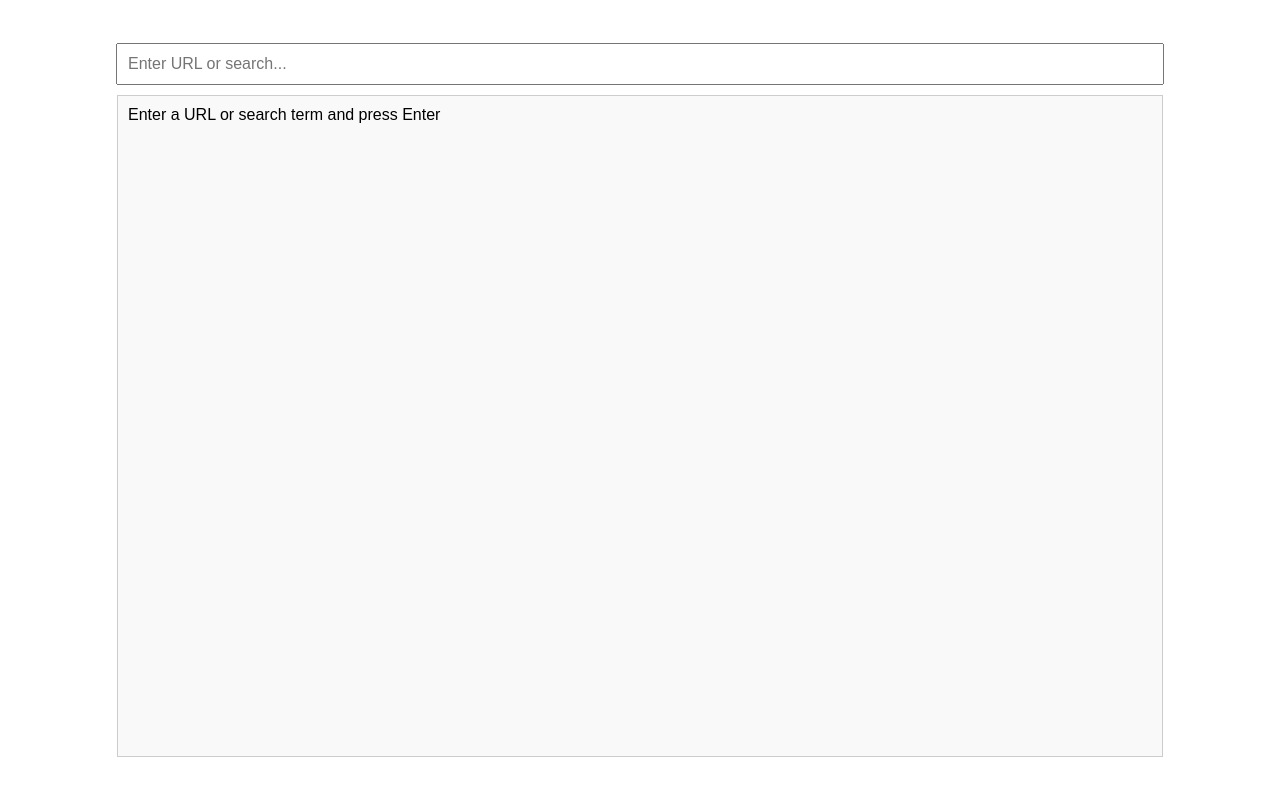
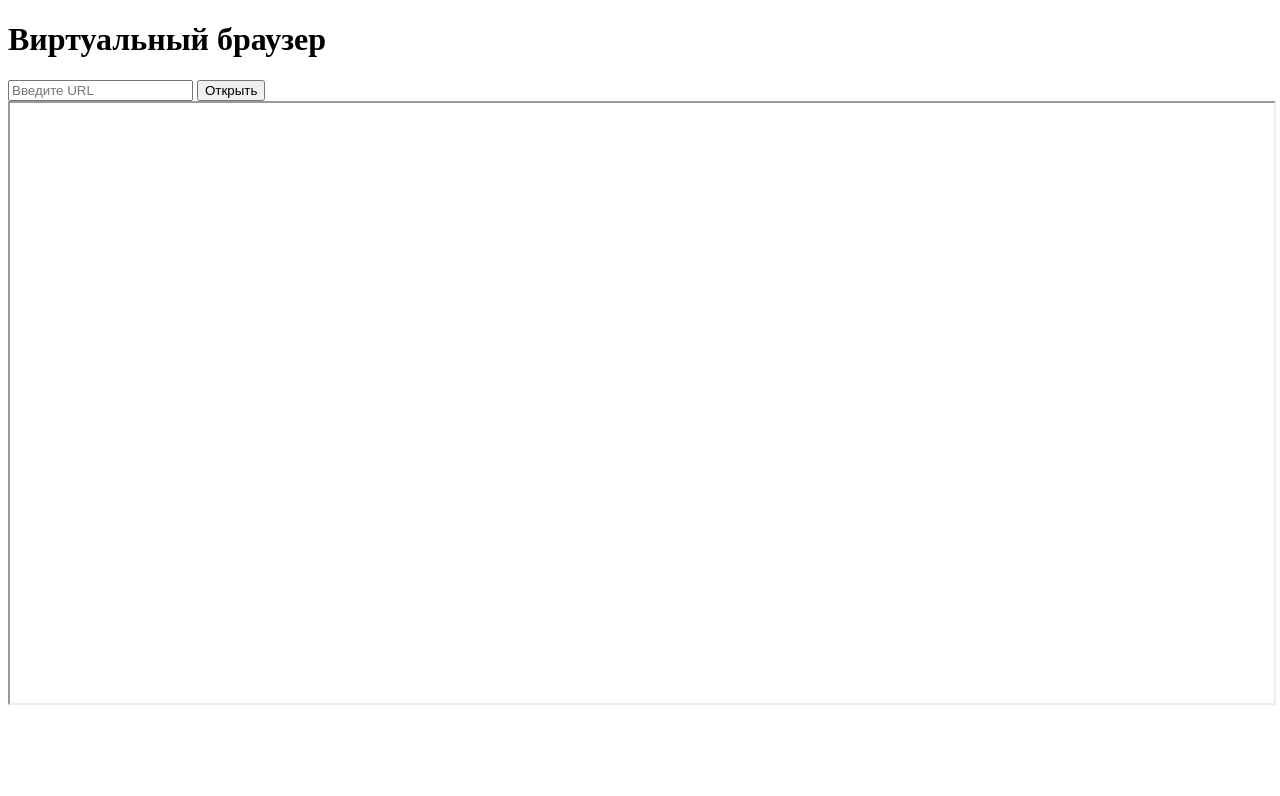
Before and after one commit to Chelovek0020/browser-virtual, a website: page public/index.html in a window 1280 px wide. Drawn offline with Linux system fonts and the light colour scheme.

Commit message:
Initial commit

```diff
--- a/public/index.html
+++ b/public/index.html
@@ -1,55 +1,23 @@
 <!DOCTYPE html>
-<html lang="en">
+<html lang="ru">
 <head>
     <meta charset="UTF-8">
     <meta name="viewport" content="width=device-width, initial-scale=1.0">
-    <title>Virtual Browser</title>
-    <style>
-        body {
-            font-family: Arial, sans-serif;
-            margin: 0;
-            padding: 0;
-            display: flex;
-            flex-direction: column;
-            align-items: center;
-            justify-content: center;
-            height: 100vh;
-        }
-        #searchBar {
-            width: 80%;
-            padding: 10px;
-            margin-bottom: 10px;
-            font-size: 16px;
-        }
-        #output {
-            width: 80%;
-            height: 80vh;
-            border: 1px solid #ccc;
-            overflow: auto;
-            background: #f9f9f9;
-            padding: 10px;
-        }
-    </style>
+    <title>Виртуальный браузер</title>
 </head>
 <body>
-    <input id="searchBar" type="text" placeholder="Enter URL or search..." onkeypress="handleKeyPress(event)">
-    <div id="output">Enter a URL or search term and press Enter</div>
+    <h1>Виртуальный браузер</h1>
+    <input type="text" id="urlInput" placeholder="Введите URL">
+    <button onclick="loadSite()">Открыть</button>
+    <iframe id="browserFrame" width="100%" height="600px"></iframe>
 
     <script>
-        async function handleKeyPress(event) {
-            if (event.key === 'Enter') {
-                let query = document.getElementById('searchBar').value;
-                let urlPattern = /^(https?:\/\/)?[\w.-]+(\.[a-z]{2,})+/i;
-                let url = urlPattern.test(query) ? (query.startsWith('http') ? query : 'https://' + query) : `https://duckduckgo.com/html/?q=${encodeURIComponent(query)}`;
-
-                try {
-                    let response = await fetch('/proxy?url=' + encodeURIComponent(url));
-                    let text = await response.text();
-                    document.getElementById('output').innerHTML = text;
-                } catch (error) {
-                    document.getElementById('output').innerHTML = 'Failed to load content.';
-                }
+        function loadSite() {
+            let url = document.getElementById('urlInput').value;
+            if (!url.startsWith('http')) {
+                url = 'https://' + url;
             }
+            document.getElementById('browserFrame').src = '/proxy?url=' + encodeURIComponent(url);
         }
     </script>
 </body>
```
Also changed, not shown: server.js (+7 -1 lines), 1 other file.
